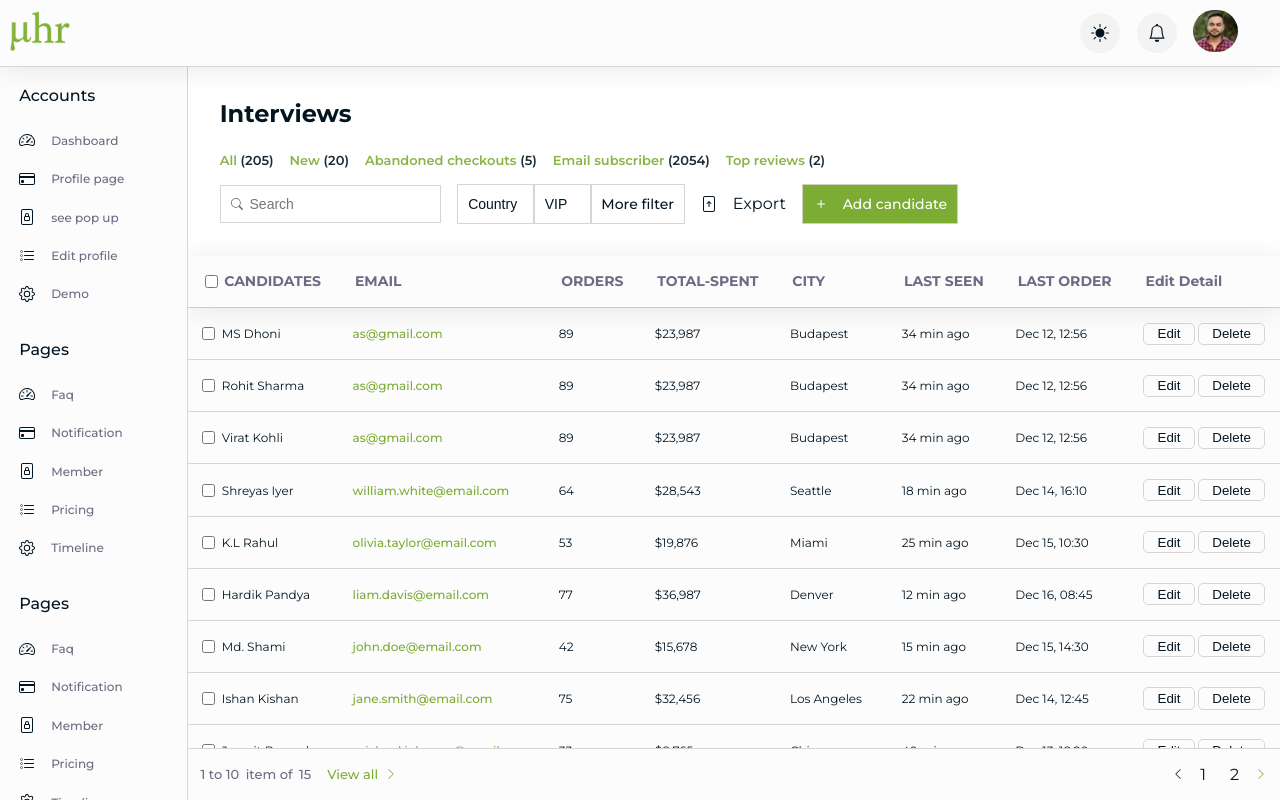
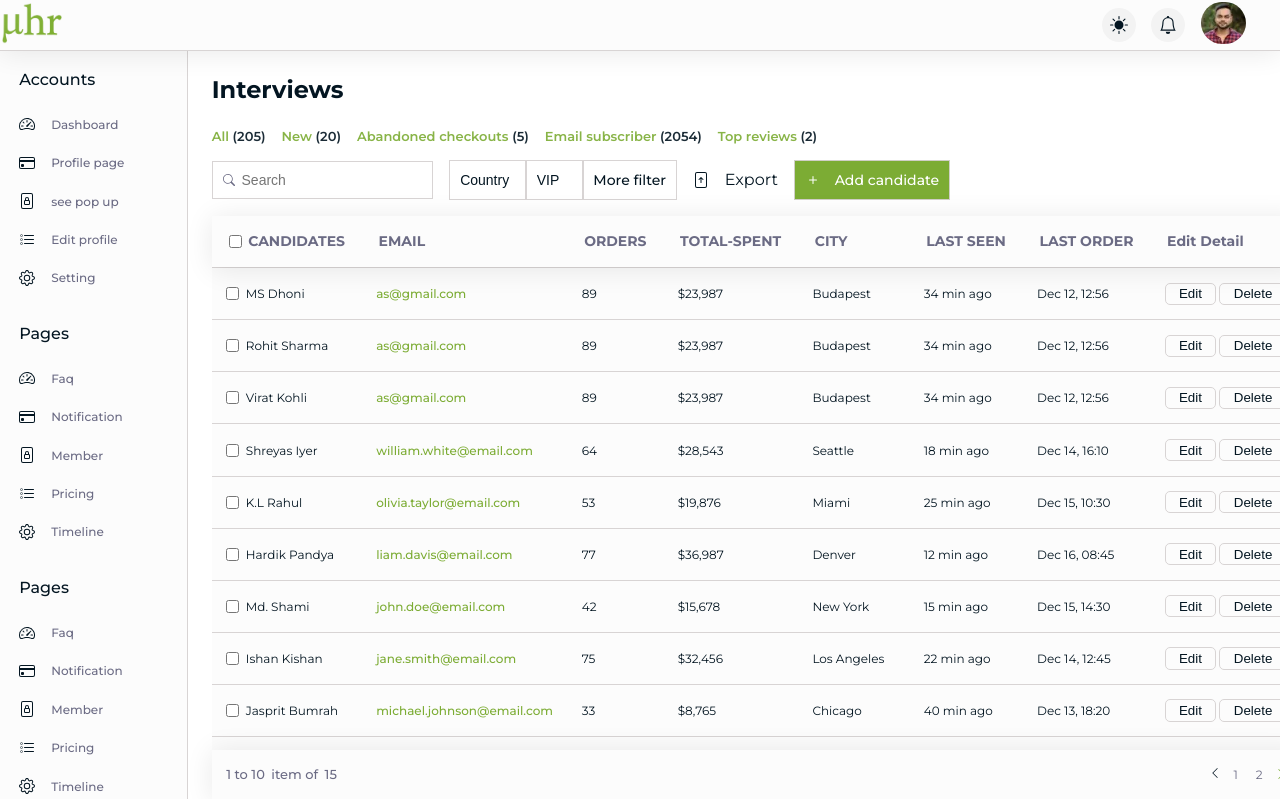
Before and after one commit to vishnusharma7/interview-admin-panel-beta, a plain HTML site: page admin.html in a window 1280 px wide. Drawn offline with nearby package versions, Linux system fonts and the light colour scheme.

Commit message:
style update

```diff
--- a/admin.html
+++ b/admin.html
@@ -22,6 +22,7 @@
 </head>
 
 <body>
+
     <!-- navbar -->
     <div class="nav" style="border-bottom:0.5px solid var(--border-color);">
         <div class="nav-content flex between middle" data-aos="fade-down">
@@ -46,7 +47,7 @@
             <div class="flex middle center" id="nav-mobile-icon" style="gap: 1em;margin-right:2em">
 
                 <div class="nav-icon flex middle dropdown-holder"
-                    style="padding:0.7em; background-color: var(--bg-box-color); border-radius:2em; display:flex;align-items: center; transition: var(--transition)">
+                    style="padding:0.5em; background-color: var(--bg-box-color); border-radius:2em; display:flex;align-items: center; transition: var(--transition)">
                     <svg class="dropdown-trigger" xmlns="http://www.w3.org/2000/svg" width="18" height="18"
                         fill="currentColor" class="bi bi-bell" viewBox="0 0 16 16">
                         <path
@@ -203,7 +204,6 @@
                                     <div class="p-image">
                                         <img class="dropdown-trigger" src="assets/profile9.webp" alt=""
                                             style="border-radius: 2em;">
-
                                     </div>
                                     <div class="flex column" style="gap: 0.5em;width:100%;">
                                         <h4>Jessi Samson</h4>
@@ -570,7 +570,7 @@
                             </a>
                         </li>
                         <li class="custom-menu">
-                            <a href="demo.html" class="flex gap middle">
+                            <a href="" class="flex gap middle">
                                 <svg xmlns="http://www.w3.org/2000/svg" width="16" height="16" fill="currentColor"
                                     class="bi bi-gear" viewBox="0 0 16 16">
                                     <path
@@ -578,7 +578,7 @@
                                     <path
                                         d="M9.796 1.343c-.527-1.79-3.065-1.79-3.592 0l-.094.319a.873.873 0 0 1-1.255.52l-.292-.16c-1.64-.892-3.433.902-2.54 2.541l.159.292a.873.873 0 0 1-.52 1.255l-.319.094c-1.79.527-1.79 3.065 0 3.592l.319.094a.873.873 0 0 1 .52 1.255l-.16.292c-.892 1.64.901 3.434 2.541 2.54l.292-.159a.873.873 0 0 1 1.255.52l.094.319c.527 1.79 3.065 1.79 3.592 0l.094-.319a.873.873 0 0 1 1.255-.52l.292.16c1.64.893 3.434-.902 2.54-2.541l-.159-.292a.873.873 0 0 1 .52-1.255l.319-.094c1.79-.527 1.79-3.065 0-3.592l-.319-.094a.873.873 0 0 1-.52-1.255l.16-.292c.893-1.64-.902-3.433-2.541-2.54l-.292.159a.873.873 0 0 1-1.255-.52l-.094-.319zm-2.633.283c.246-.835 1.428-.835 1.674 0l.094.319a1.873 1.873 0 0 0 2.693 1.115l.291-.16c.764-.415 1.6.42 1.184 1.185l-.159.292a1.873 1.873 0 0 0 1.116 2.692l.318.094c.835.246.835 1.428 0 1.674l-.319.094a1.873 1.873 0 0 0-1.115 2.693l.16.291c.415.764-.42 1.6-1.185 1.184l-.291-.159a1.873 1.873 0 0 0-2.693 1.116l-.094.318c-.246.835-1.428.835-1.674 0l-.094-.319a1.873 1.873 0 0 0-2.692-1.115l-.292.16c-.764.415-1.6-.42-1.184-1.185l.159-.291A1.873 1.873 0 0 0 1.945 8.93l-.319-.094c-.835-.246-.835-1.428 0-1.674l.319-.094A1.873 1.873 0 0 0 3.06 4.377l-.16-.292c-.415-.764.42-1.6 1.185-1.184l.292.159a1.873 1.873 0 0 0 2.692-1.115l.094-.319z" />
                                 </svg>
-                                <span>Demo</span>
+                                <span>Setting</span>
                             </a>
                         </li>
                     </ul>
@@ -727,8 +727,8 @@
 
         <!-- main content -->
         <main>
-            <div class="flex column" style="height:calc(100vh - 100px); ">
-                <div class="flex column" style="padding: 2em 2em 0em 2em;">
+            <div class="flex column p gap" style="height:calc(100vh - 95px);padding-bottom:0">
+                <div class="flex column">
                     <div class="flex">
                         <h2>Interviews</h2>
                     </div>
@@ -805,12 +805,12 @@
                     </div>
                 </div>
                 <!-- TABLE CONTENT -->
-
-                <table class="box" style="border-radius: 0;">
+                    <table class="box" style="border-radius:none">
                         <thead>
                             <tr>
                                 <th data-sort="customer">
-                                <div class="flex middle"> <input type="checkbox" style="margin-right: 0.5em;">CANDIDATES
+                                    <div class="flex middle"> <input type="checkbox"
+                                            style="margin-right: 0.5em;">CANDIDATES
                                         <span class="sort-arrows"></span>
                                     </div>
                                 </th>
@@ -841,12 +841,14 @@
                                 <td>34 min ago</td>
                                 <td>Dec 12, 12:56</td>
                                 <td><button>Edit</button>
-                            <button>Delete</button></td>
+                                    <button>Delete</button>
+                                </td>
                             </tr>
                             <tr>
                                 <td>
                                     <div class="flex middle">
-                                    <input type="checkbox" style="margin-right: 0.5em;"> <a href="">Rohit Sharma </a>
+                                        <input type="checkbox" style="margin-right: 0.5em;"> <a href="">Rohit Sharma
+                                        </a>
                                     </div>
                                 </td>
                                 <td>as@gmail.com</td>
@@ -856,7 +858,8 @@
                                 <td>34 min ago</td>
                                 <td>Dec 12, 12:56</td>
                                 <td><button>Edit</button>
-                                <button>Delete</button></td>
+                                    <button>Delete</button>
+                                </td>
                             </tr>
                             <tr>
                                 <td>
@@ -870,7 +873,8 @@
                                 <td>34 min ago</td>
                                 <td>Dec 12, 12:56</td>
                                 <td><button>Edit</button>
-                                <button>Delete</button></td>
+                                    <button>Delete</button>
+                                </td>
                             </tr>
                             <tr>
                                 <td>
@@ -884,7 +888,8 @@
                                 <td>18 min ago</td>
                                 <td>Dec 14, 16:10</td>
                                 <td><button>Edit</button>
-                                <button>Delete</button></td>
+                                    <button>Delete</button>
+                                </td>
                             </tr>
                             <tr>
                                 <td>
@@ -898,7 +903,8 @@
                                 <td>25 min ago</td>
                                 <td>Dec 15, 10:30</td>
                                 <td><button>Edit</button>
-                                <button>Delete</button></td>
+                                    <button>Delete</button>
+                                </td>
                             </tr>
                             <tr>
                                 <td>
@@ -912,7 +918,8 @@
                                 <td>12 min ago</td>
                                 <td>Dec 16, 08:45</td>
                                 <td><button>Edit</button>
-                                <button>Delete</button></td>
+                                    <button>Delete</button>
+                                </td>
                             </tr>
                             <tr>
                                 <td>
@@ -926,7 +933,8 @@
                                 <td>15 min ago</td>
                                 <td>Dec 15, 14:30</td>
                                 <td><button>Edit</button>
-                                <button>Delete</button></td>
+                                    <button>Delete</button>
+                                </td>
                             </tr>
                             <tr>
                                 <td>
@@ -940,7 +948,8 @@
                                 <td>22 min ago</td>
                                 <td>Dec 14, 12:45</td>
                                 <td><button>Edit</button>
-                                <button>Delete</button></td>
+                                    <button>Delete</button>
+                                </td>
                             </tr>
                             <tr>
                                 <td>
@@ -954,7 +963,8 @@
                                 <td>40 min ago</td>
                                 <td>Dec 13, 18:20</td>
                                 <td><button>Edit</button>
-                                <button>Delete</button></td>
+                                    <button>Delete</button>
+                                </td>
                             </tr>
                             <tr>
                                 <td>
@@ -968,7 +978,8 @@
                                 <td>10 min ago</td>
                                 <td>Dec 16, 09:15</td>
                                 <td><button>Edit</button>
-                                <button>Delete</button></td>
+                                    <button>Delete</button>
+                                </td>
                             </tr>
                             <tr>
                                 <td>
@@ -982,7 +993,8 @@
                                 <td>18 min ago</td>
                                 <td>Dec 14, 16:10</td>
                                 <td><button>Edit</button>
-                                <button>Delete</button></td>
+                                    <button>Delete</button>
+                                </td>
                             </tr>
                             <tr>
                                 <td>
@@ -996,7 +1008,8 @@
                                 <td>25 min ago</td>
                                 <td>Dec 15, 10:30</td>
                                 <td><button>Edit</button>
-                                <button>Delete</button></td>
+                                    <button>Delete</button>
+                                </td>
                             </tr>
                             <tr>
                                 <td>
@@ -1010,7 +1023,8 @@
                                 <td>12 min ago</td>
                                 <td>Dec 16, 08:45</td>
                                 <td><button>Edit</button>
-                                <button>Delete</button></td>
+                                    <button>Delete</button>
+                                </td>
                             </tr>
                             <tr>
                                 <td>
@@ -1024,7 +1038,8 @@
                                 <td>25 min ago</td>
                                 <td>Dec 15, 10:30</td>
                                 <td><button>Edit</button>
-                                <button>Delete</button></td>
+                                    <button>Delete</button>
+                                </td>
                             </tr>
                             <tr>
                                 <td>
@@ -1038,7 +1053,8 @@
                                 <td>12 min ago</td>
                                 <td>Dec 16, 08:45</td>
                                 <td><button>Edit</button>
-                                <button>Delete</button></td>
+                                    <button>Delete</button>
+                                </td>
                             </tr>
                             <tr>
                                 <td>
@@ -1052,7 +1068,8 @@
                                 <td>25 min ago</td>
                                 <td>Dec 15, 10:30</td>
                                 <td><button>Edit</button>
-                                <button>Delete</button></td>
+                                    <button>Delete</button>
+                                </td>
                             </tr>
                             <tr>
                                 <td>
@@ -1066,7 +1083,8 @@
                                 <td>12 min ago</td>
                                 <td>Dec 16, 08:45</td>
                                 <td><button>Edit</button>
-                                <button>Delete</button></td>
+                                    <button>Delete</button>
+                                </td>
                             </tr>
                             <tr>
                                 <td>
@@ -1080,7 +1098,8 @@
                                 <td>25 min ago</td>
                                 <td>Dec 15, 10:30</td>
                                 <td><button>Edit</button>
-                                <button>Delete</button></td>
+                                    <button>Delete</button>
+                                </td>
                             </tr>
                             <tr>
                                 <td>
@@ -1094,16 +1113,46 @@
                                 <td>12 min ago</td>
                                 <td>Dec 16, 08:45</td>
                                 <td><button>Edit</button>
-                                <button>Delete</button></td>
+                                    <button>Delete</button>
+                                </td>
                             </tr>
                             <!-- we can add here more -->
                         </tbody>
 
+                        <thead class="table-footer">
+                            <tr>
+                                <td colspan="100%">
+                                    <div class="flex between middle">  <p class="flex middle"
+                                    style="font-size: 13px;font-weight:500;color:var(--sub-text-color);gap:0.5em"> 1 to 10
+                                    <span>item of</span> 15
+                                </p>
 
+                                    <div class="flex middle" style="gap: 0.5em;">
+                                        <a href="">
+                                            <svg xmlns="http://www.w3.org/2000/svg" width="12" height="12" fill="currentColor"
+                                                class="bi bi-chevron-left" viewBox="0 0 16 16">
+                                                <path fill-rule="evenodd"
+                                                    d="M11.354 1.646a.5.5 0 0 1 0 .708L5.707 8l5.647 5.646a.5.5 0 0 1-.708.708l-6-6a.5.5 0 0 1 0-.708l6-6a.5.5 0 0 1 .708 0z" />
+                                            </svg>
+                                        </a>
+                                        <p class="footer-links flex middle center" onclick="toggleColor(this)">1</p>
+                                        <p class="footer-links flex middle center" onclick="toggleColor(this)">2</p>
 
+                                        <a class="flex middle"
+                                            style="font-size: 13px;font-weight:500;color:var(--primary-color);gap:0.5em" href="">
+                                            <svg xmlns="http://www.w3.org/2000/svg" width="12" height="12" fill="currentColor"
+                                                class="bi bi-chevron-right" viewBox="0 0 16 16">
+                                                <path fill-rule="evenodd"
+                                                    d="M4.646 1.646a.5.5 0 0 1 .708 0l6 6a.5.5 0 0 1 0 .708l-6 6a.5.5 0 0 1-.708-.708L10.293 8 4.646 2.354a.5.5 0 0 1 0-.708z" />
+                                            </svg>
+                                        </a>
+                                    </div>
+                                </div>
+                                </td>
+                            </tr>
+                        </thead>
                     </table>
-
-                <div class="flex middle between" style="padding:0.8em;width:calc(100% - 1.6em)" id="admin-footer">
+                    <!-- <div class="flex middle between" id="admin-footer">
                         <div class="flex middle gap">
                             <p class="flex middle"
                                 style="font-size: 13px;font-weight:500;color:var(--sub-text-color);gap:0.5em"> 1 to 10
@@ -1140,6 +1189,9 @@
                             </a>
                         </div>
                     </div>
+                 -->
+
+
             </div>
 
         </main>
--- a/darkmode.js
+++ b/darkmode.js
@@ -5,7 +5,7 @@ const systemMode = `<svg xmlns="http://www.w3.org/2000/svg" width="18" height="1
 </svg>`
 const toggleButton = document.createElement('div');
 toggleButton.classList.add('dark-mode-toggle');
-toggleButton.style.cssText = 'position: fixed; top: 0.8em; color:var(--text-color); right: 10em; cursor: pointer;z-index:10; padding: 0.7em; ; background-color: var(--bg-box-color); border-radius:2em; display:flex;align-items: center; transition: var(--transition)';
+toggleButton.style.cssText = 'position: fixed; top: 0.5em; color:var(--text-color); right: 9em; cursor: pointer;z-index:10; padding: 0.5em; ; background-color: var(--bg-box-color); border-radius:2em; display:flex;align-items: center; transition: var(--transition)';
 document.body.appendChild(toggleButton);
 toggleButton.addEventListener('click', (event) => {
   event.preventDefault()
--- a/newStyle.css
+++ b/newStyle.css
@@ -140,8 +140,8 @@ section {
 
 .nav-content {
     position: relative;
-    padding: 10px;
-    width: calc(100% - 20px);
+    padding: 2px;
+    width: calc(100% - 4px);
 }
 
 .logo-text {
@@ -360,7 +360,7 @@ form p {
     border-right: 0.5px solid var(--border-color);
     padding: 0.5em;
     overflow: hidden;
-    height: calc(100vh - 83px);
+    height: calc(100vh - 68px);
 
 }
 
@@ -409,17 +409,18 @@ aside{
         margin-right: 0px !important;
     }
     .dark-mode-toggle{
-        top: 0.65em !important;
-        right: 7.2em !important;
+        top: 0.4em !important;
+        right: 6.2em !important;
     }
 
  }
 
 /* ===============main============= */
 main{
+   width: 100%;
 
-   width: 100%;
-  overflow: auto;
+    overflow: auto;
+
 
 }
 
@@ -471,7 +472,6 @@ input,textarea {
 /* table */
 table {
    position: relative;
-    margin-top: 2em;
     width: 100%;
     border-collapse: collapse;
     /* margin-bottom: 20px; */
@@ -498,6 +498,12 @@ thead{
 
 }
 
+.table-footer{
+    position: sticky;
+    bottom: 0;
+    /* background-color: var(--nav); */
+    overflow: hidden;
+}
 
 
 th, td {
@@ -516,7 +522,9 @@ tr td:nth-child(1){
 tr td:nth-child(1):hover{
     text-decoration: underline;
 }
-
+.table-footer tr td{
+    text-decoration: none !important;
+}
 tr td:nth-child(2){
     color: var(--primary-color);
     font-weight: 500;
@@ -790,7 +798,7 @@ input[type="radio"]:checked {
   .loader {
     width: 48px;
     height: 48px;
-    border: 3px dotted #FFF;
+    border: 3px dotted var(--text-color);
     border-style: solid solid dotted dotted;
     border-radius: 50%;
     display: inline-block;
@@ -801,7 +809,6 @@ input[type="radio"]:checked {
     top: 50%;
     left: 50%;
     transform: translate(-50%, -50%);
-
     display: none;
   }
   .loader::after {
```
Also changed, not shown: editprofile.html (+6 -6 lines). Lines whose indentation alone changed are shown as unchanged.
